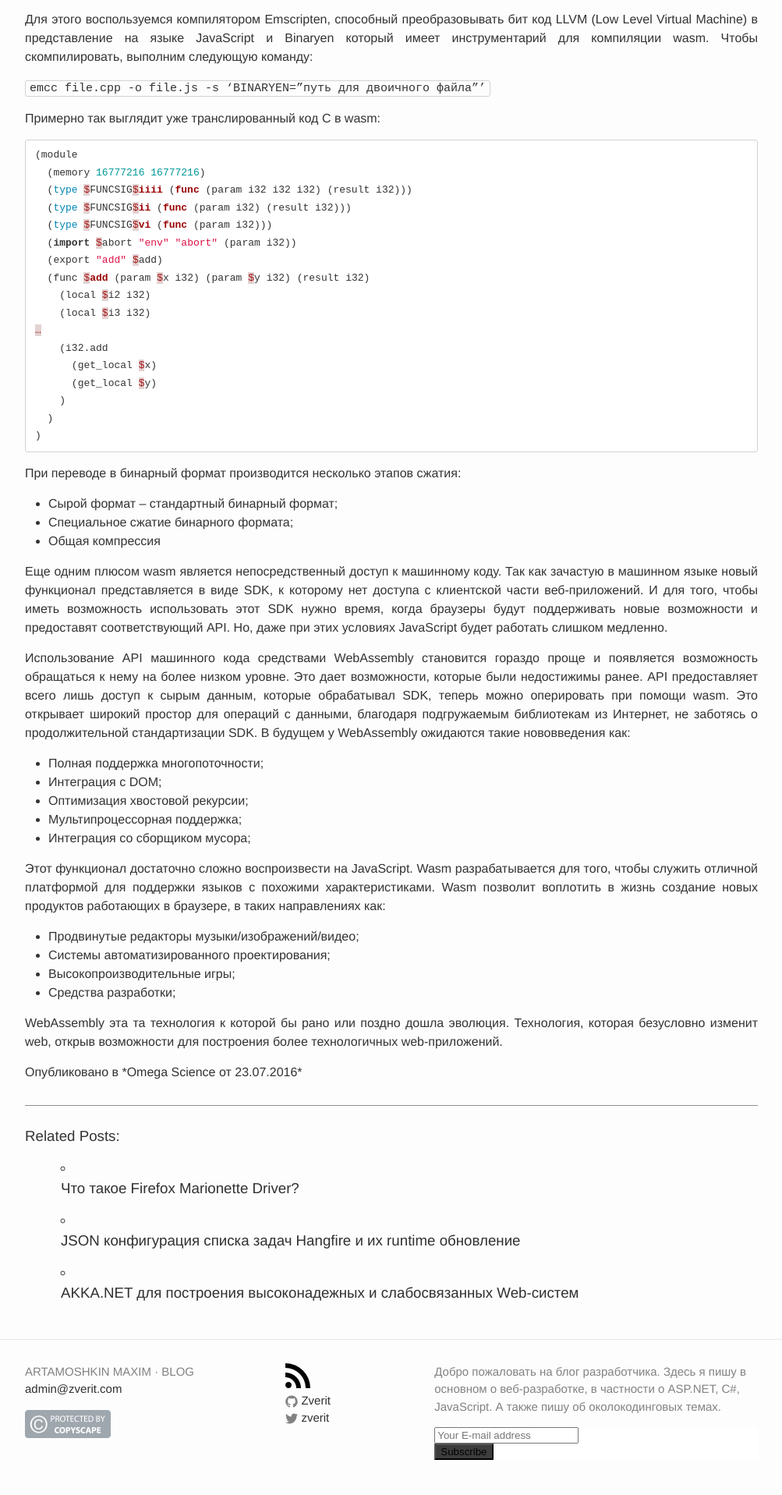
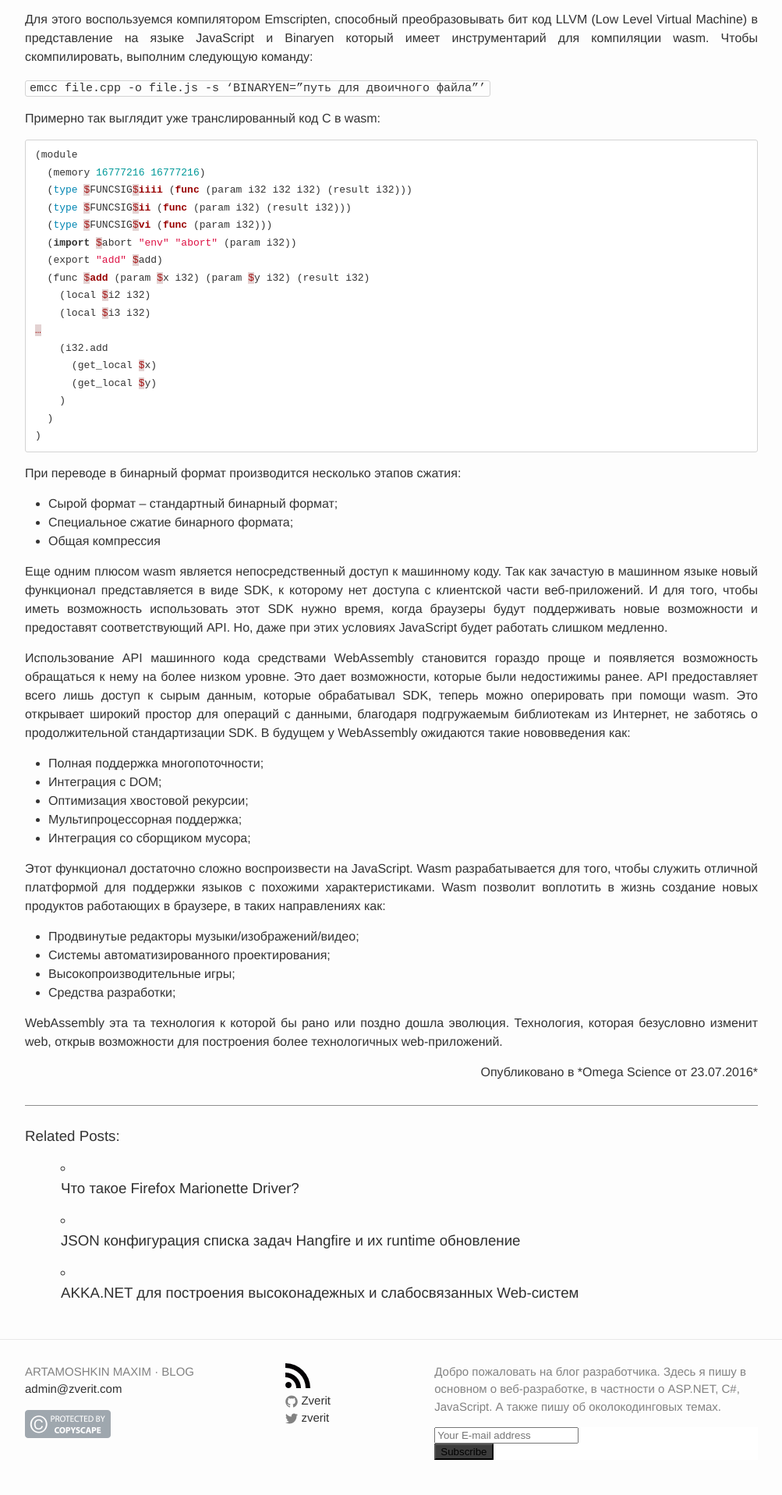
Before and after one commit to martamoshkin/blog.zverit.com, a Jekyll site: the page built from _posts/2016-7-23-webassembly-new-standart.md, in a window 1280 px wide. Shown: the part 1269-3186 px from the top of the page at 78% size, without its empty margins (138-1141 px from the left). Built offline with Jekyll 4.4.1, drawn with Linux system fonts in a browser that asks for light colours; nearby versions of some CDN libraries; comment, search, counter and statistics services are not loaded.

Commit message:
Update _base.scss

```diff
--- a/_sass/_base.scss
+++ b/_sass/_base.scss
@@ -52,6 +52,9 @@ img {
   text-align: center;
 }
 
+.right {
+  text-align: right;
+}
 /**
  * Figures
  */
```
